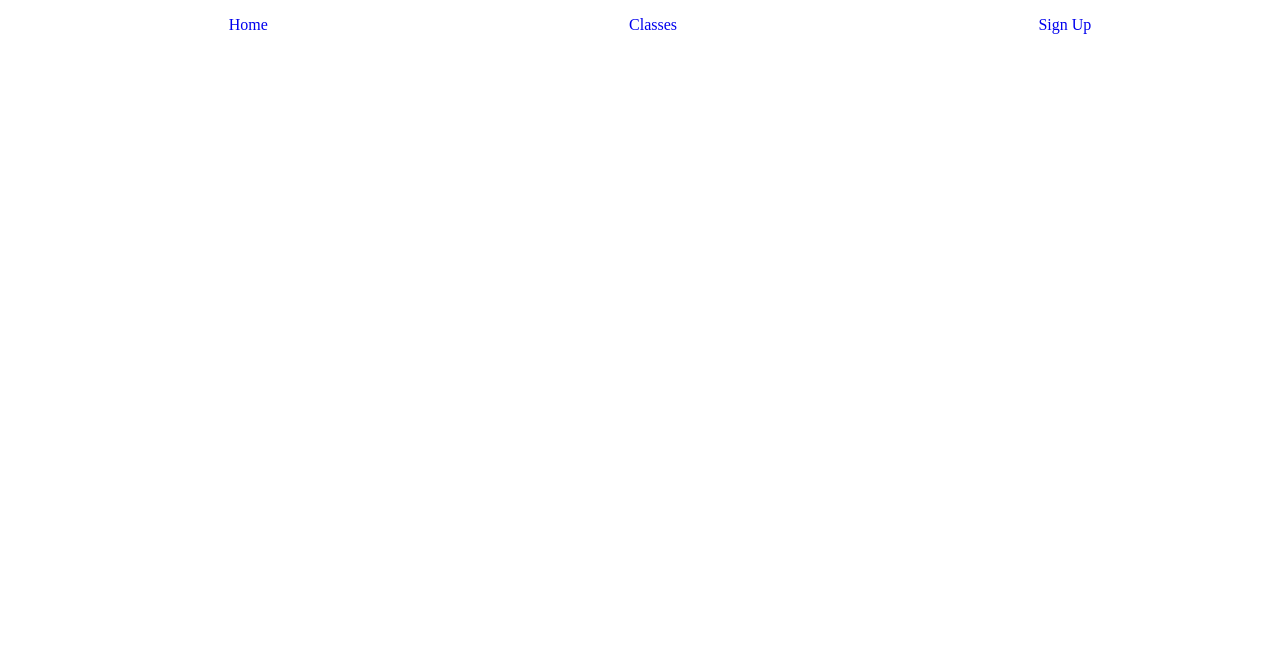
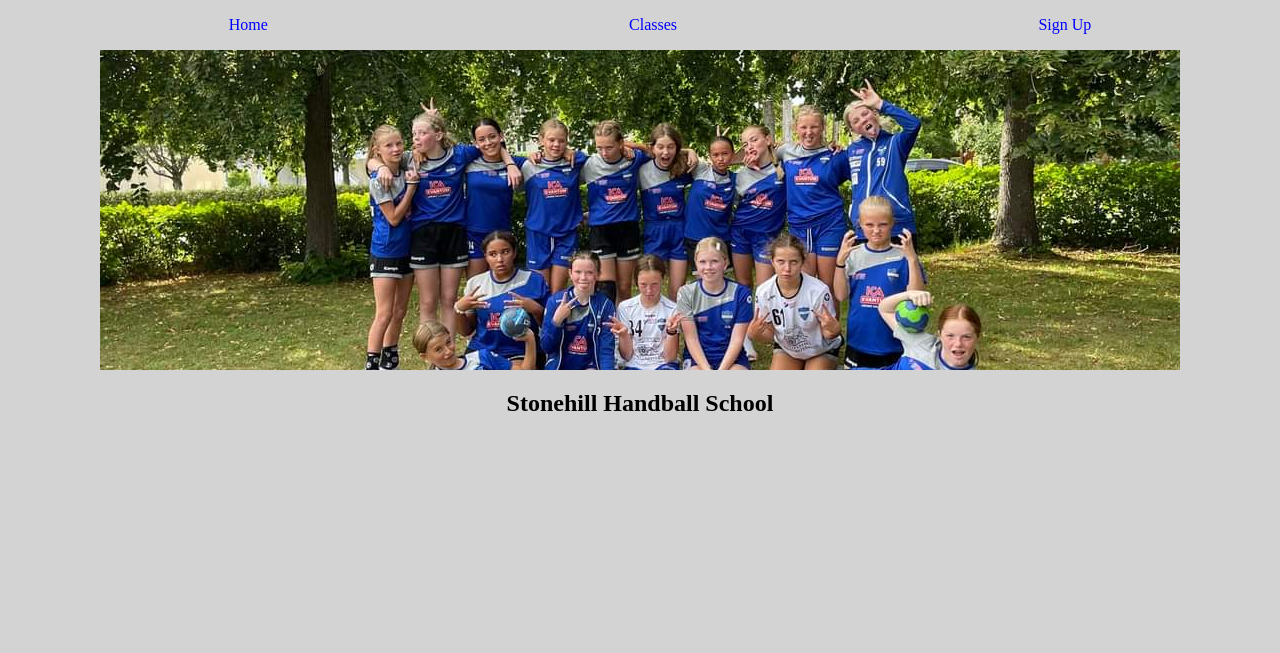
Before and after one commit to LukaGajic2/handball-school, a plain HTML site: page index.html in a window 1280 px wide. Drawn offline with Linux system fonts and the light colour scheme.

Commit message:
Added photo and name of the school

```diff
--- a/assets/css/style.css
+++ b/assets/css/style.css
@@ -1,3 +1,7 @@
+body {
+    background-color: lightgray;
+}
+
 ul {
     display: flex;
     /* flex: auto; */
@@ -10,4 +14,20 @@ li {
 }
 li a {
     text-decoration: none;
+    color: blue;
 }
+
+section {
+    height: 600px;
+    width: 100%;
+    overflow: hidden;
+    position: relative;
+}
+#group-photo {
+    height: 320px;
+    width: 100%;
+    background: url('../images/group-photo.jpg') no-repeat center center;
+}
+h1 {
+    text-align: center;
+}
--- a/index.html
+++ b/index.html
@@ -26,5 +26,16 @@
         </ul>
     </nav>
 </header>
+<section>
+    <div id="group-photo"></div>
+    <div>
+        <h1>
+            Stonehill Handball School
+        </h1>
+    </div>
+</section>
+<footer>
+
+</footer>
 </body>
 </html>
```
Also changed, not shown: assets/images/group-photo.jpg (added).
